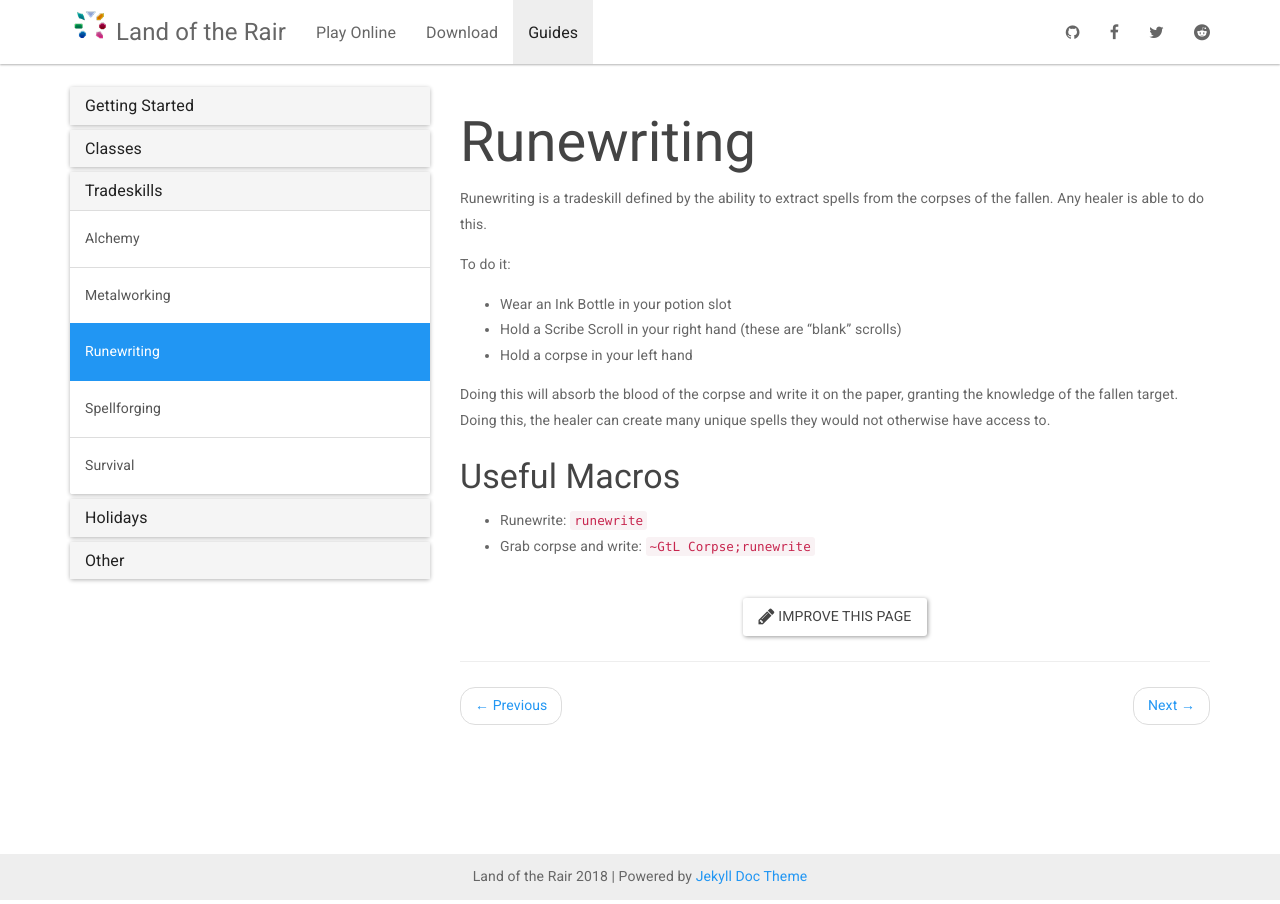
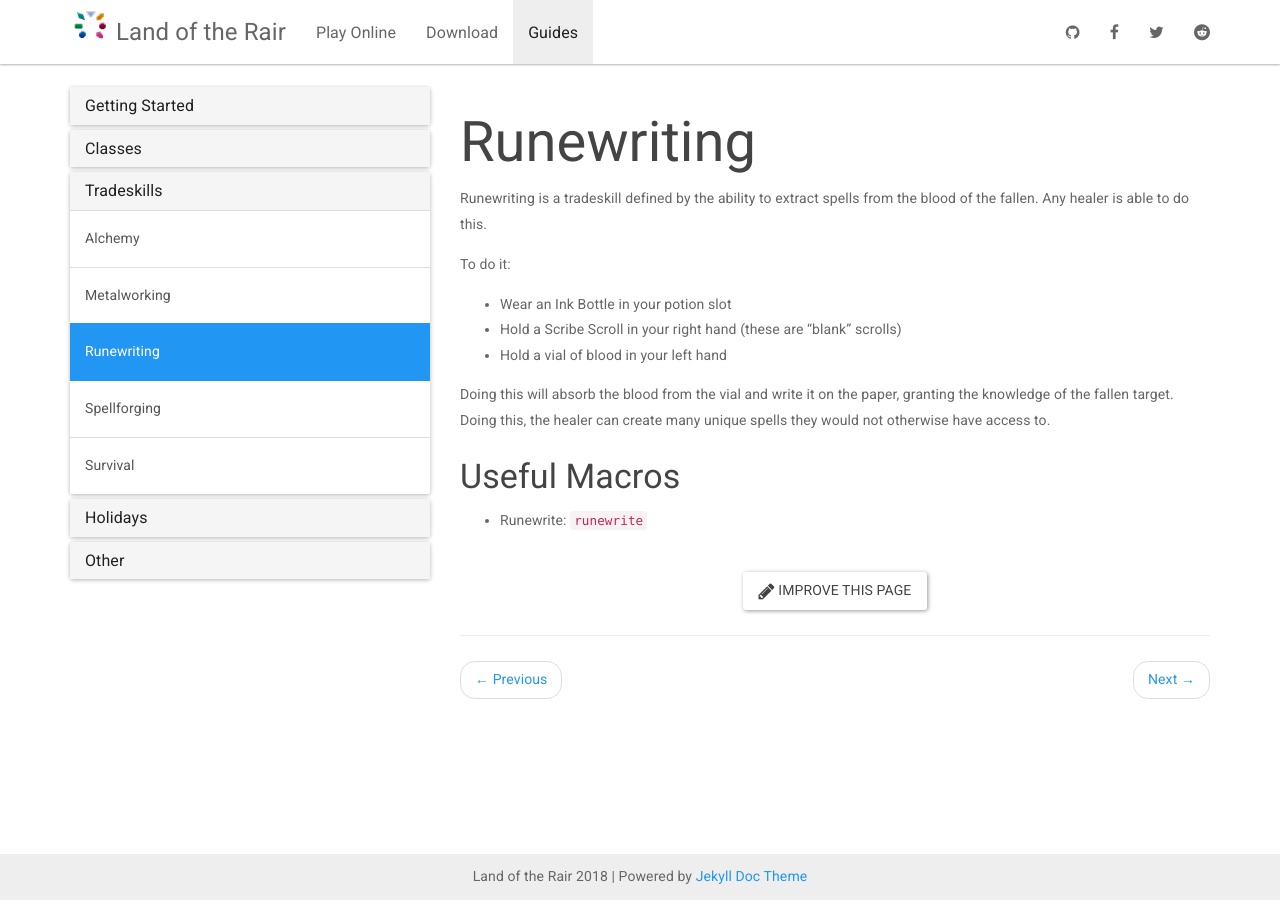
Before and after one commit to LandOfTheRair/landoftherair.github.io, a Jekyll site: the page built from _docs/tradeskills/runewriting.md, in a window 1280 px wide. Built offline with Jekyll 4.4.1, drawn with Linux system fonts in a browser that asks for light colours; nearby versions of some CDN libraries.

Commit message:
Update runewriting.md

```diff
--- a/_docs/tradeskills/runewriting.md
+++ b/_docs/tradeskills/runewriting.md
@@ -3,17 +3,16 @@ title: Runewriting
 permalink: /docs/runewriting/
 ---
 
-Runewriting is a tradeskill defined by the ability to extract spells from the corpses of the fallen. Any healer is able to do this.
+Runewriting is a tradeskill defined by the ability to extract spells from the blood of the fallen. Any healer is able to do this.
 
 To do it:
 
 * Wear an Ink Bottle in your potion slot
 * Hold a Scribe Scroll in your right hand (these are "blank" scrolls)
-* Hold a corpse in your left hand
+* Hold a vial of blood in your left hand
 
-Doing this will absorb the blood of the corpse and write it on the paper, granting the knowledge of the fallen target. Doing this, the healer can create many unique spells they would not otherwise have access to.
+Doing this will absorb the blood from the vial and write it on the paper, granting the knowledge of the fallen target. Doing this, the healer can create many unique spells they would not otherwise have access to.
 
 ### Useful Macros
 
 * Runewrite: `runewrite`
-* Grab corpse and write: `~GtL Corpse;runewrite`
```
